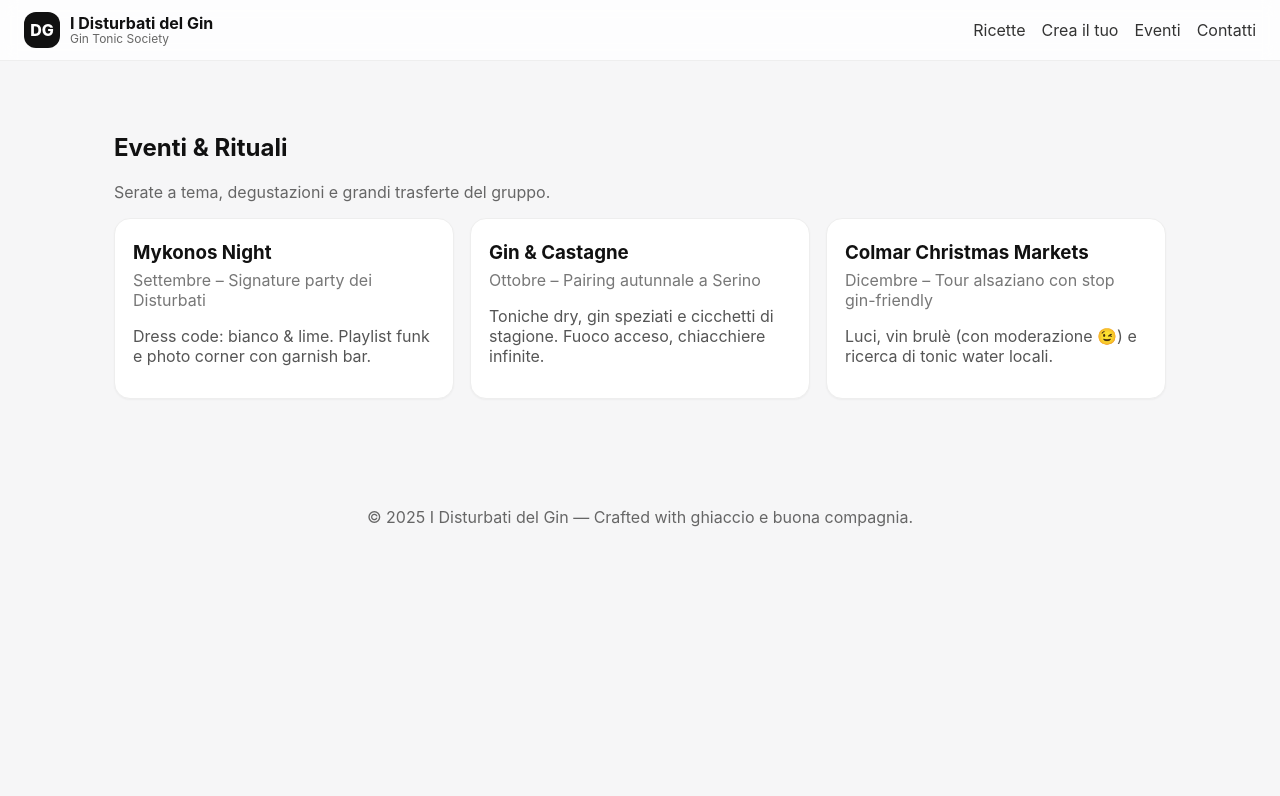
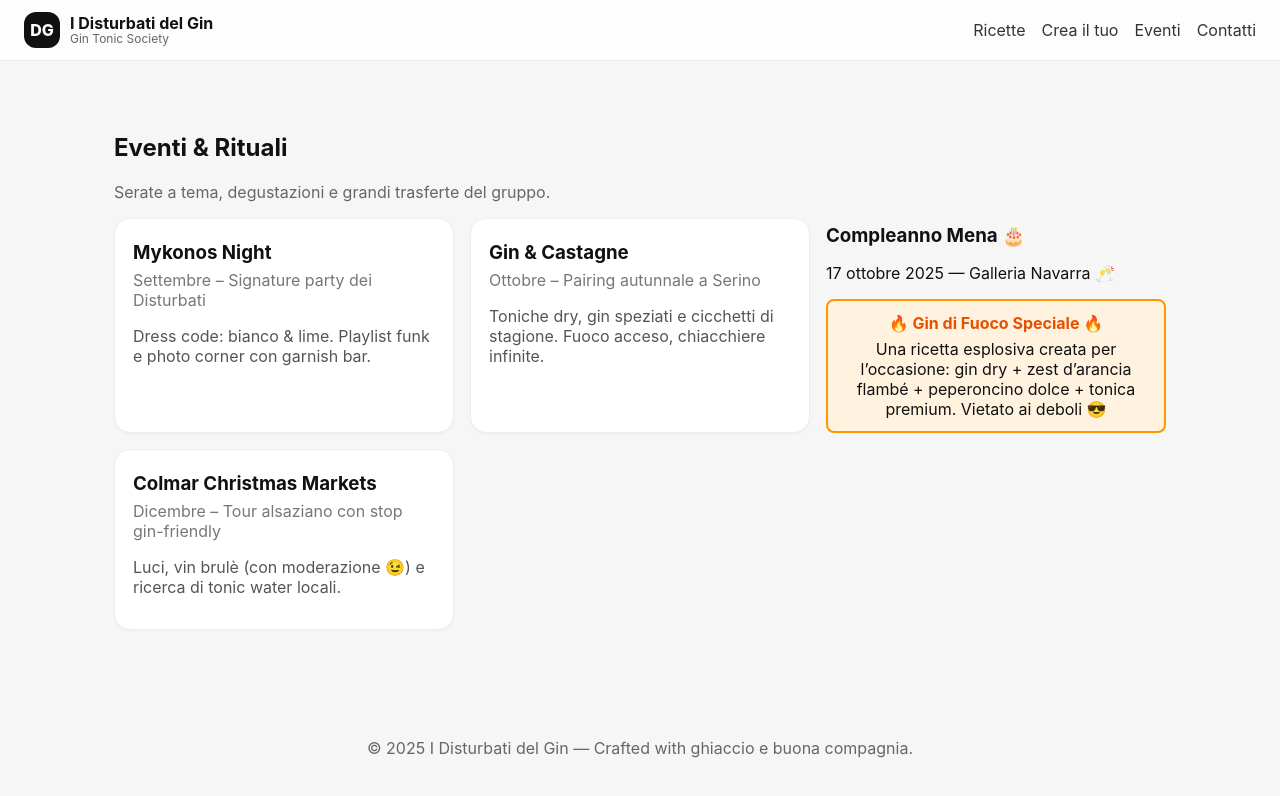
Before and after one commit to Giuss64/disturbati-del-gin, a React (Vite) app: page /eventi in a window 1280 px wide. Shown: the top 796 px of the page. Built offline with nearby package versions, Linux system fonts and the light colour scheme.

Commit message:
Add new event 'Compleanno Mena' to Eventi page
Added a new event 'Compleanno Mena' with details and a special gin recipe.

```diff
--- a/src/pages/Eventi.jsx
+++ b/src/pages/Eventi.jsx
@@ -18,6 +18,23 @@ export default function Eventi(){
             <div style={{color:'#777',marginBottom:8}}>Ottobre – Pairing autunnale a Serino</div>
             <p style={{color:'#555'}}>Toniche dry, gin speziati e cicchetti di stagione. Fuoco acceso, chiacchiere infinite.</p>
           </div></div>
+          <div className="evento">
+  <h3 style={{margin:'6px 0'}}>Compleanno Mena 🎂</h3>
+  <p>17 ottobre 2025 — Galleria Navarra 🥂</p>
+
+  <div style={{
+    marginTop:'10px',
+    padding:'12px',
+    background:'#fff3e0',
+    border:'2px solid #ff9800',
+    borderRadius:'8px',
+    textAlign:'center'
+  }}>
+    <h4 style={{color:'#e65100', margin:'0 0 6px'}}>🔥 Gin di Fuoco Speciale 🔥</h4>
+    <p style={{margin:0}}>Una ricetta esplosiva creata per l’occasione: gin dry + zest d’arancia flambé + peperoncino dolce + tonica premium. Vietato ai deboli 😎</p>
+  </div>
+</div>
+
           <div className="card"><div className="card-body">
             <h3 style={{margin:'6px 0'}}>Colmar Christmas Markets</h3>
             <div style={{color:'#777',marginBottom:8}}>Dicembre – Tour alsaziano con stop gin-friendly</div>
```
